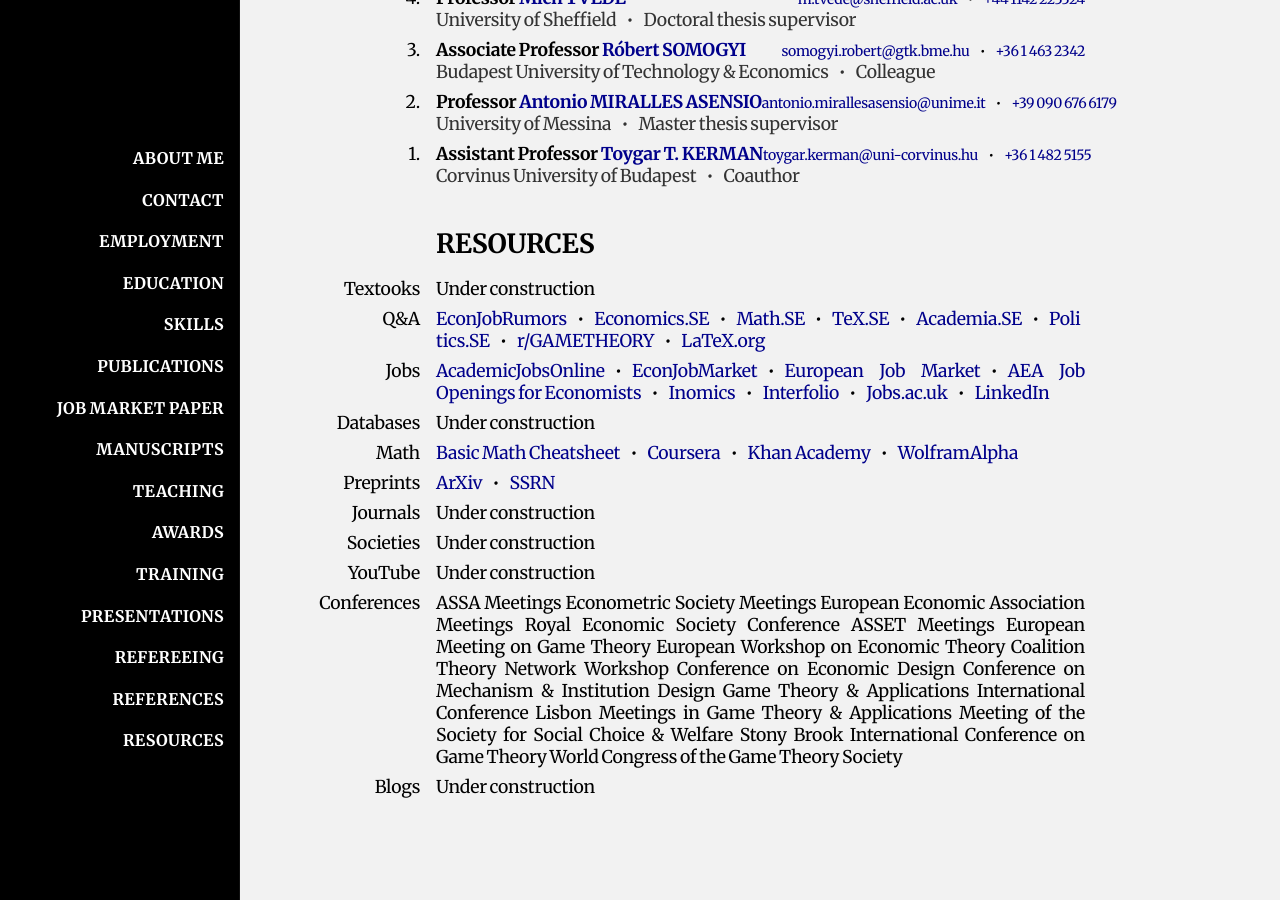
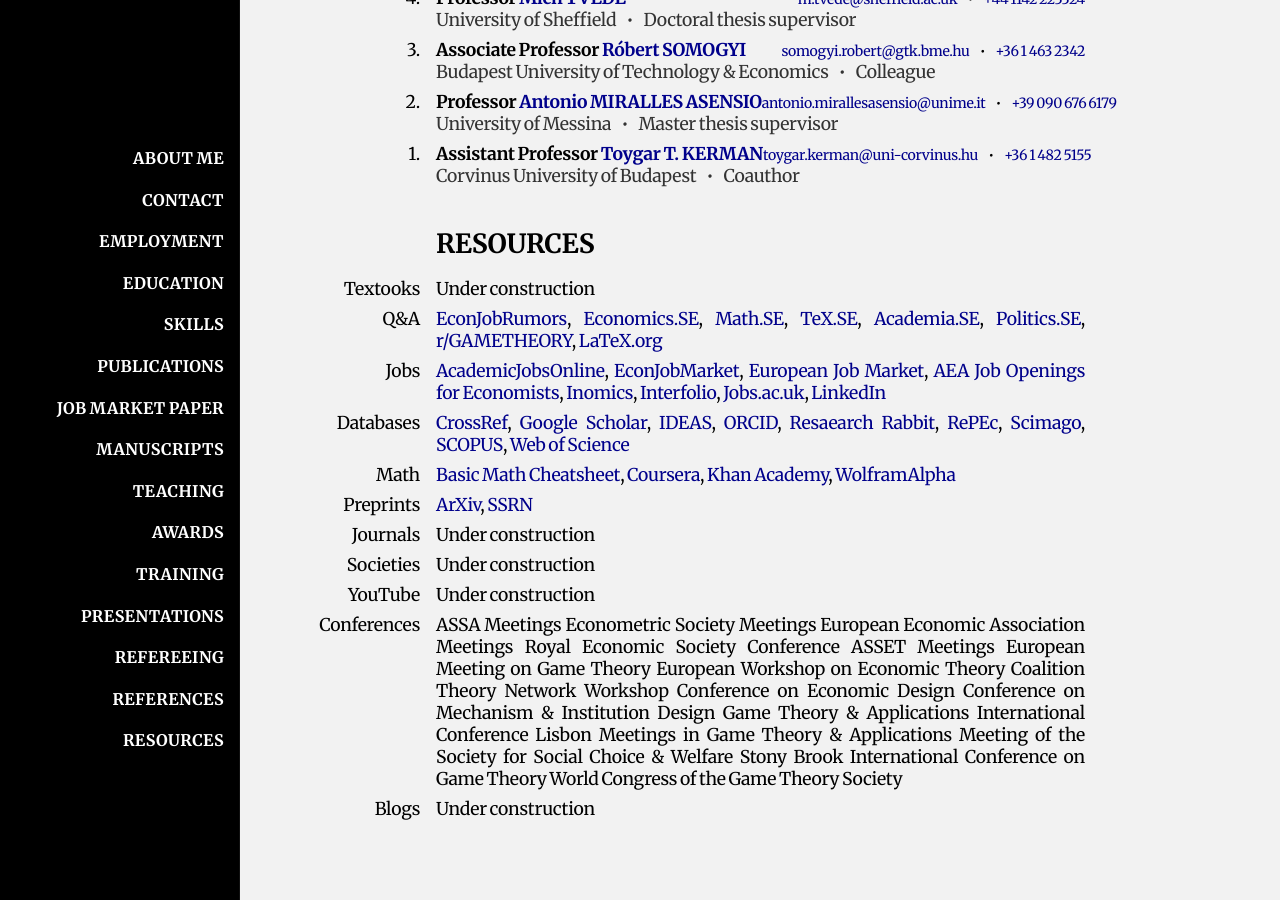
Before and after one commit to HectorHermidaRivera/hectorhermidarivera.github.io, a Jekyll site: the page built from index.md, in a window 1280 px wide and 900 px high, scrolled down 3435 px. Built offline with Jekyll 4.4.1, drawn with Linux system fonts in a browser that asks for light colours; a style sheet for code colours, icons or effects is not loaded.

Commit message:
Update index.md

```diff
--- a/index.md
+++ b/index.md
@@ -517,19 +517,19 @@ title: Home
   <div class="value">Under construction</div>
 
   <div class="label">Q&A</div>
-  <div class="value"><a href="https://www.econjobrumors.com">EconJobRumors</a><span style="margin:10px;">•</span><a href="">Economics.SE</a><span style="margin:10px;">•</span><a href="">Math.SE</a><span style="margin:10px;">•</span><a href="">TeX.SE</a><span style="margin:10px;">•</span><a href="">Academia.SE</a><span style="margin:10px;">•</span><a href="">Politics.SE</a><span style="margin:10px;">•</span><a href="">r/GAMETHEORY</a><span style="margin:10px;">•</span><a href="">LaTeX.org</a></div>
+  <div class="value"><a href="https://www.econjobrumors.com">EconJobRumors</a>, <a href="">Economics.SE</a>, <a href="">Math.SE</a>, <a href="">TeX.SE</a>, <a href="">Academia.SE</a>, <a href="">Politics.SE</a>, <a href="">r/GAMETHEORY</a>, <a href="">LaTeX.org</a></div>
 
   <div class="label">Jobs</div>
-  <div class="value"><a href="">AcademicJobsOnline</a><span style="margin:10px;">•</span><a href="">EconJobMarket</a><span style="margin:10px;">•</span><a href="">European Job Market</a><span style="margin:10px;">•</span><a href="">AEA Job Openings for Economists</a><span style="margin:10px;">•</span><a href="">Inomics</a><span style="margin:10px;">•</span><a href="">Interfolio</a><span style="margin:10px;">•</span><a href="">Jobs.ac.uk</a><span style="margin:10px;">•</span><a href="">LinkedIn</a></div>
+  <div class="value"><a href="">AcademicJobsOnline</a>, <a href="">EconJobMarket</a>, <a href="">European Job Market</a>, <a href="">AEA Job Openings for Economists</a>, <a href="">Inomics</a>, <a href="">Interfolio</a>, <a href="">Jobs.ac.uk</a>, <a href="">LinkedIn</a></div>
 
   <div class="label">Databases</div>
-  <div class="value">Under construction</div>
+  <div class="value"><a href="">CrossRef</a>, <a href="">Google Scholar</a>, <a href="">IDEAS</a>, <a href="">ORCID</a>, <a href="">Resaearch Rabbit</a>, <a href="">RePEc</a>, <a href="">Scimago</a>, <a href="">SCOPUS</a>, <a href="">Web of Science</a></div>
 
   <div class="label">Math</div>
-  <div class="value"><a href="">Basic Math Cheatsheet</a><span style="margin:10px;">•</span><a href="">Coursera</a><span style="margin:10px;">•</span><a href="">Khan Academy</a><span style="margin:10px;">•</span><a href="">WolframAlpha</a></div>
+  <div class="value"><a href="">Basic Math Cheatsheet</a>, <a href="">Coursera</a>, <a href="">Khan Academy</a>, <a href="">WolframAlpha</a></div>
 
   <div class="label">Preprints</div>
-  <div class="value"><a href="">ArXiv</a><span style="margin:10px;">•</span><a href="">SSRN</a></div>
+  <div class="value"><a href="">ArXiv</a>, <a href="">SSRN</a></div>
 
   <div class="label">Journals</div>
   <div class="value">Under construction</div>
```
